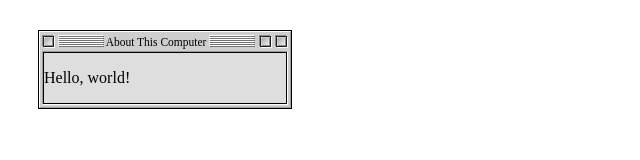
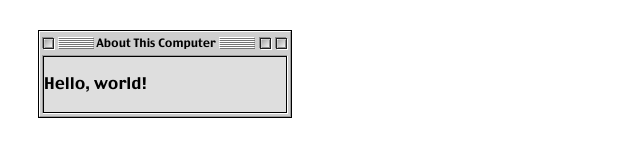
Before and after one commit to mat-sz/platinum.css, a website: page demo/index.html in a window 1280 px wide. Shown: the whole page, without its empty margins (0-640 px from the left). Drawn offline with nearby package versions, Linux system fonts and the light colour scheme; files that its build step writes are made by us from their sources; files whose address does not match are found by name.

Commit message:
added the charcoal font

```diff
--- a/package.json
+++ b/package.json
@@ -43,6 +43,7 @@
     "browser-sync": "^2.26.7",
     "cssnano": "^4.1.10",
     "gulp": "^4.0.2",
+    "gulp-postcss": "^8.0.0",
     "gulp-sass": "^4.1.0",
     "husky": "^4.2.5",
     "lint-staged": "^10.2.9",
@@ -53,6 +54,7 @@
     "postcss-inline": "^1.2.0",
     "postcss-inline-svg": "^4.1.0",
     "postcss-scss": "^2.1.1",
+    "postcss-url": "^8.0.0",
     "prettier": "^2.0.5"
   }
 }
--- a/src/index.scss
+++ b/src/index.scss
@@ -5,8 +5,21 @@ $shadow-white: #ffffff;
 $shadow-light: #9c9c9c;
 $shadow-black: #000000;
 
+/* Fonts */
+@font-face {
+  font-family: 'Charcoal';
+  src: url('../fonts/charcoal/charcoal.woff2') format('woff2'),
+    url('../fonts/charcoal/charcoal.woff') format('woff');
+  font-weight: normal;
+  font-style: normal;
+}
+
 * {
   box-sizing: border-box;
+}
+
+body {
+  font-family: 'Charcoal', 'Courier New', Courier, monospace;
 }
 
 .window {
```
Also changed, not shown: gulpfile.js (+14 -0 lines), fonts/charcoal/charcoal.woff (added), fonts/charcoal/charcoal.woff2 (added), 2 other files.
